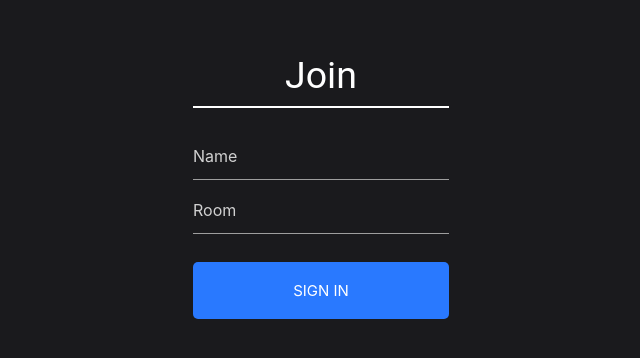
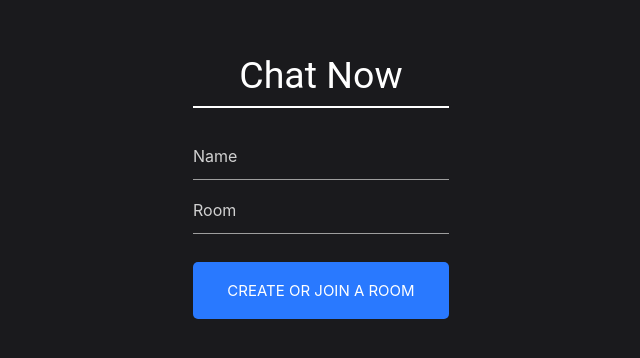
Before and after one commit to aibarrola/ChatterPillar, a React (Create React App) app: page /inbox in a window 1280 px wide. Shown: the part 234-592 px from the top of the page, without its empty margins (319-959 px from the left). Built offline with nearby package versions, Linux system fonts and the light colour scheme.

Commit message:
added a prefilled name if user is logged in

```diff
--- a/src/components/Join/join.js
+++ b/src/components/Join/join.js
@@ -10,15 +10,15 @@ export default function SignIn() {
   return (
     <div className="joinOuterContainer">
       <div className="joinInnerContainer">
-        <h1 className="heading">Join</h1>
+        <h1 className="heading">Chat Now</h1>
         <div>
-          <input placeholder="Name" className="joinInput" type="text" onChange={(event) => setName(event.target.value)} />
+          <input placeholder="Name" className="joinInput" type="text" value ={localStorage.getItem('firstName')}onChange={(event) => setName(event.target.value)} />
         </div>
         <div>
           <input placeholder="Room" className="joinInput mt-20" type="text" onChange={(event) => setRoom(event.target.value)} />
         </div>
         <Link onClick={e => (!name || !room) ? e.preventDefault() : null} to={`/chat?name=${name}&room=${room}`}>
-          <button className={'button mt-20'} type="submit">Sign In</button>
+          <button className={'button mt-20'} type="submit">Create or join a room</button>
         </Link>
       </div>
     </div>
--- a/src/components/navbar.jsx
+++ b/src/components/navbar.jsx
@@ -1,10 +1,12 @@
 import React from 'react'
+import { useHistory } from "react-router-dom"
 
-
-function navbar(){
+function Navbar(){
+    let history = useHistory();
     const handleLogout = e =>{
         localStorage.clear();
     }
+
     return(
         <section>
             <nav class="navbar">
@@ -12,7 +14,7 @@ function navbar(){
                 <a href="/home" class="brand-logo">College Social Network</a>
                 <ul id="nav-mobile" class="right hide-on-med-and-down">
                     <li><a href="/home">Feed</a></li>
-                    <li><a href="/inbox">Let's Chat</a></li>
+                    <li><a href="/inbox">Chat Room</a></li>
                     <li><a href="/signin" onClick = {handleLogout}>Logout</a></li>
                 </ul>
                 </div>
@@ -22,4 +24,4 @@ function navbar(){
 }
 
 
-export default navbar;
+export default Navbar;
--- a/src/components/pages/signIn.jsx
+++ b/src/components/pages/signIn.jsx
@@ -28,7 +28,9 @@ function Signin(){
         .catch(err => alert("Incorrect email or password"));
 
     }
-
+    const handleClick = e=>{
+        localStorage.clear();
+    }
 
     return(
         <section>
@@ -56,7 +58,7 @@ function Signin(){
                     <button class="btn black waves-effect waves-light" type="submit" name="action"> Login
                         <i class="material-icons right"></i>
                     </button>
-                    <Link class="btn-flat" to="/home"> Continue as Guest </Link>
+                    <Link class="btn-flat" to="/home" onClick = {handleClick}> Continue as Guest </Link>
 
 
 
```
